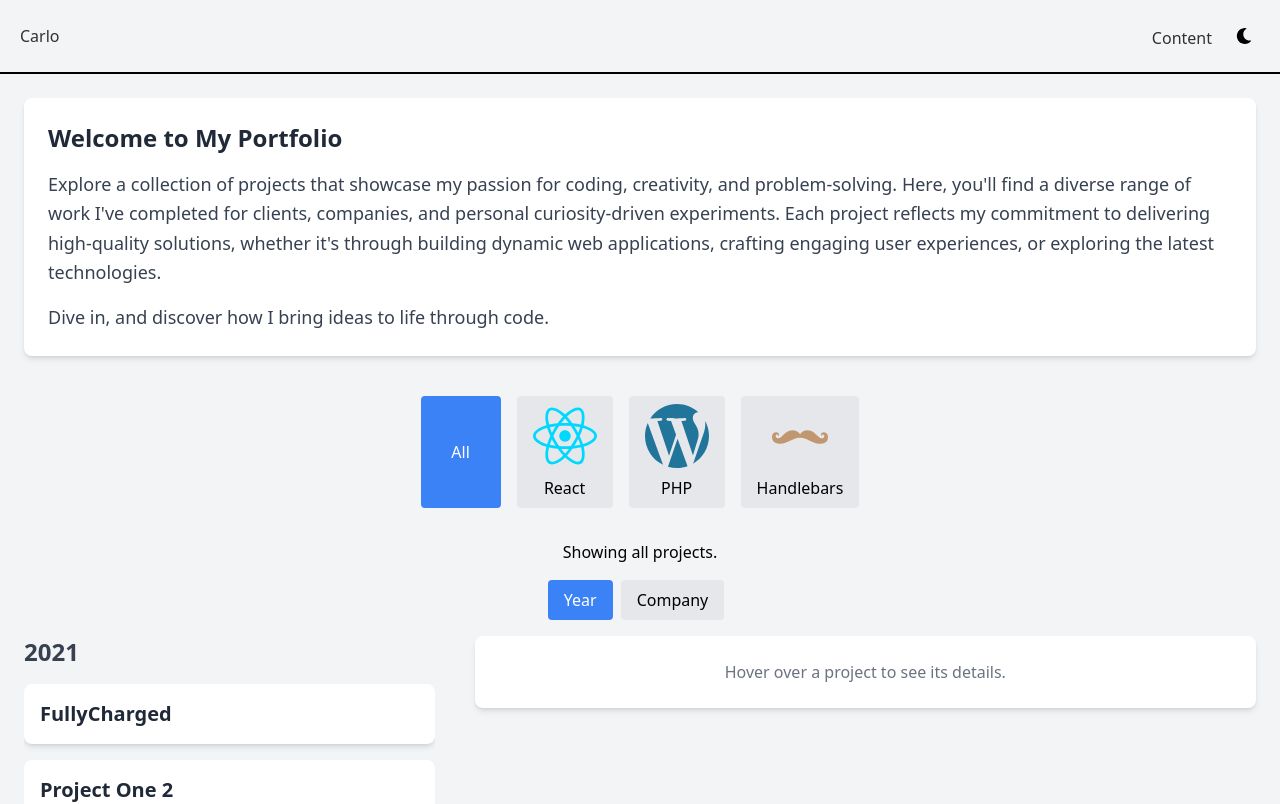
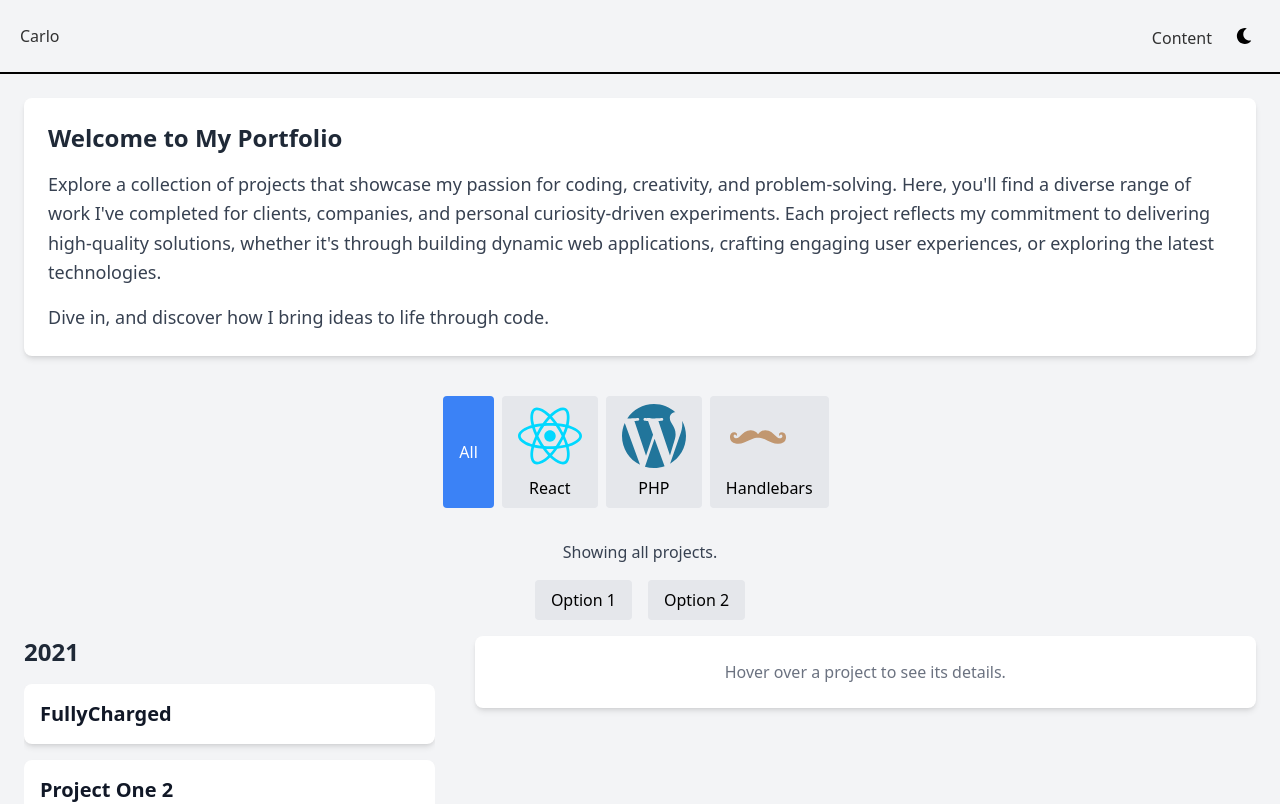
Before and after one commit to Teser301/portfolio-tailwind, a React app: page /projects in a window 1280 px wide. Shown: the top 804 px of the page. Built offline with nearby package versions, Linux system fonts and the light colour scheme; the HTML template or start-up script is replaced by a standard one.

Commit message:
dev: darkmode for projects

```diff
--- a/src/components/PortfolioPage/FilterButton.tsx
+++ b/src/components/PortfolioPage/FilterButton.tsx
@@ -5,58 +5,50 @@ import ReactLogo from "../../assets/icons/react.svg";
 import Wordpress from "../../assets/icons/wordpress.svg";
 import Handlebars from "../../assets/icons/handlebars.svg";
 
-const filters = [
-  {
-    name: "All",
-    icon: null,
-    description: "Showing all projects.",
-  },
-  {
-    name: "React",
-    icon: ReactLogo,
-    description: "Displaying projects built with React.",
-  },
-  {
-    name: "PHP",
-    icon: Wordpress,
-    description: "Here are the projects developed using PHP.",
-  },
-  {
-    name: "Handlebars",
-    icon: Handlebars,
-    description: "These projects utilize Handlebars templates.",
-  },
-];
-
 const FilterButton: React.FC = () => {
   const { activeFilter, setActiveFilter } = useContext(FilterContext)!;
+
+  const filters = ["All", "React", "PHP", "Handlebars"];
+
+  const filterDescriptions: Record<string, string> = {
+    All: "Showing all projects.",
+    React: "Displaying projects built with React.",
+    PHP: "Here are the projects developed using PHP.",
+    Handlebars: "These projects utilize Handlebars templates.",
+  };
+
   return (
     <>
-      <div className="flex gap-4 my-4 justify-center">
+      <div className="flex my-4 justify-center">
         {filters.map((filter) => (
           <button
-            key={filter.name}
-            className={`flex flex-col items-center justify-center min-w-20 px-4 py-2 rounded ${
-              activeFilter === filter.name
-                ? "bg-blue-500 text-white"
-                : "bg-gray-200"
+            key={filter}
+            className={`px-4 py-2 rounded mr-2 transition-colors ${
+              activeFilter === filter
+                ? "bg-blue-500 text-white dark:bg-blue-400"
+                : "bg-gray-200 dark:bg-gray-700 text-black dark:text-white"
             }`}
-            onClick={() => setActiveFilter(filter.name)}
+            onClick={() => setActiveFilter(filter)}
           >
-            {/* Render icon if available */}
-            {filter.icon && (
+            {filter === "React" && (
+              <img src={ReactLogo} alt="React" className="w-16 h-16 mb-2" />
+            )}
+            {filter === "PHP" && (
+              <img src={Wordpress} alt="Wordpress" className="w-16 h-16 mb-2" />
+            )}
+            {filter === "Handlebars" && (
               <img
-                src={filter.icon}
-                alt={filter.name}
+                src={Handlebars}
+                alt="Handlebars"
                 className="w-16 h-16 mb-2"
               />
             )}
-            {filter.name}
+            {filter}
           </button>
         ))}
       </div>
-      <p className="mt-4 text-center">
-        {filters.find((filter) => filter.name === activeFilter)?.description}
+      <p className="mt-4 text-center text-gray-700 dark:text-gray-300">
+        {filterDescriptions[activeFilter]}
       </p>
     </>
   );
--- a/src/components/PortfolioPage/OptionButton.tsx
+++ b/src/components/PortfolioPage/OptionButton.tsx
@@ -1,23 +1,14 @@
-import React, { useContext } from "react";
-import { FilterContext } from "../../context/FilterContext";
+import React from "react";
 
 const OptionButton: React.FC = () => {
-  const { viewOption, setViewOption } = useContext(FilterContext)!; // Non-null assertion operator
-  const viewOptions = ["Year", "Company"];
-
   return (
-    <div className="flex my-4 justify-center">
-      {viewOptions.map((option) => (
-        <button
-          key={option}
-          className={`px-4 py-2 rounded mr-2 ${
-            viewOption === option ? "bg-blue-500 text-white" : "bg-gray-200"
-          }`}
-          onClick={() => setViewOption(option)}
-        >
-          {option}
-        </button>
-      ))}
+    <div className="flex justify-center my-4">
+      <button className="px-4 py-2 bg-gray-200 dark:bg-gray-700 text-black dark:text-white rounded">
+        Option 1
+      </button>
+      <button className="ml-4 px-4 py-2 bg-gray-200 dark:bg-gray-700 text-black dark:text-white rounded">
+        Option 2
+      </button>
     </div>
   );
 };
--- a/src/components/PortfolioPage/ProjectDetail.tsx
+++ b/src/components/PortfolioPage/ProjectDetail.tsx
@@ -8,8 +8,7 @@ interface ProjectDetailProps {
 const ProjectDetail: React.FC<ProjectDetailProps> = ({ selectedProject }) => {
   return (
     <div
-      className={`flex-1 bg-white p-6 shadow-md rounded-lg  flex-col justify-center h-full transition-opacity duration-500
-      hidden md:flex`} // Hide on mobile, show on md and larger screens
+      className={`hidden md:flex flex-1 bg-white dark:bg-gray-800 p-6 shadow-md rounded-lg flex-col justify-center h-full transition-opacity duration-500`}
     >
       {selectedProject ? (
         <>
@@ -18,19 +17,23 @@ const ProjectDetail: React.FC<ProjectDetailProps> = ({ selectedProject }) => {
             alt={selectedProject.title}
             className="w-full h-64 object-cover rounded-md"
           />
-          <h2 className="text-2xl font-bold mt-4">{selectedProject.title}</h2>
-          <p className="mt-2 text-gray-600">{selectedProject.description}</p>
+          <h2 className="text-2xl font-bold mt-4 text-gray-800 dark:text-gray-200">
+            {selectedProject.title}
+          </h2>
+          <p className="mt-2 text-gray-600 dark:text-gray-400">
+            {selectedProject.description}
+          </p>
           <a
             href={selectedProject.link}
             target="_blank"
             rel="noopener noreferrer"
-            className="inline-block mt-4 text-blue-600 hover:underline"
+            className="inline-block mt-4 text-blue-600 dark:text-blue-400 hover:underline"
           >
             View Project
           </a>
         </>
       ) : (
-        <p className="text-gray-500 text-center">
+        <p className="text-gray-500 dark:text-gray-300 text-center">
           Hover over a project to see its details.
         </p>
       )}
--- a/src/components/PortfolioPage/ProjectList.tsx
+++ b/src/components/PortfolioPage/ProjectList.tsx
@@ -1,5 +1,6 @@
 import React from "react";
 import { Project } from "../../types/project";
+
 interface ProjectListProps {
   groupedProjects: { group: string; projects: Project[] }[];
   expandedGroups: string[];
@@ -21,7 +22,7 @@ const ProjectList: React.FC<ProjectListProps> = ({
         <li key={groupIndex}>
           <h3
             onClick={() => toggleGroup(group.group)}
-            className="text-2xl font-bold text-gray-700 mb-4 cursor-pointer hover:text-blue-600 transition"
+            className="text-2xl font-bold text-gray-800 dark:text-gray-200 mb-4 cursor-pointer hover:text-blue-600 dark:hover:text-blue-400 transition"
           >
             {group.group}
           </h3>
@@ -32,9 +33,9 @@ const ProjectList: React.FC<ProjectListProps> = ({
                   key={projectIndex}
                   onMouseEnter={() => setSelectedProject(project)}
                   onClick={() => handleProjectClick(project.link)}
-                  className="relative p-4 bg-white shadow-md rounded-lg cursor-pointer hover:bg-blue-100 transition"
+                  className="relative p-4 bg-white dark:bg-gray-800 shadow-md rounded-lg cursor-pointer hover:bg-blue-100 dark:hover:bg-blue-700 transition"
                 >
-                  <h4 className="text-xl font-semibold text-gray-800">
+                  <h4 className="text-xl font-semibold text-gray-900 dark:text-gray-100">
                     {project.title}
                   </h4>
                 </li>
```
